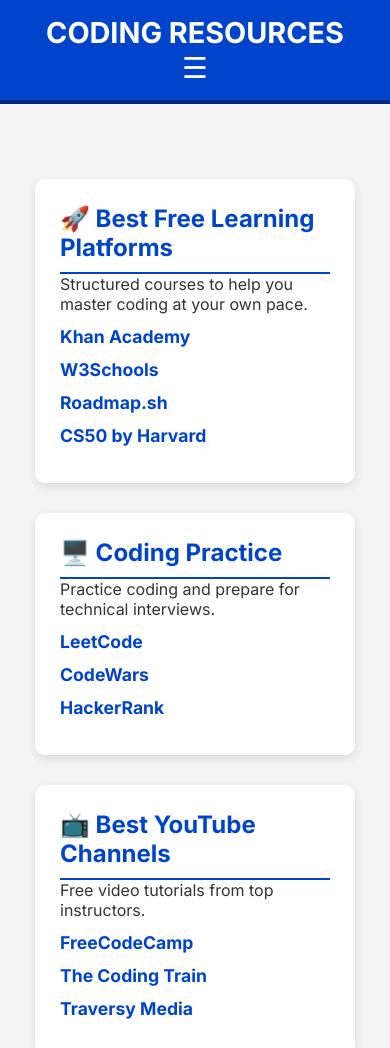
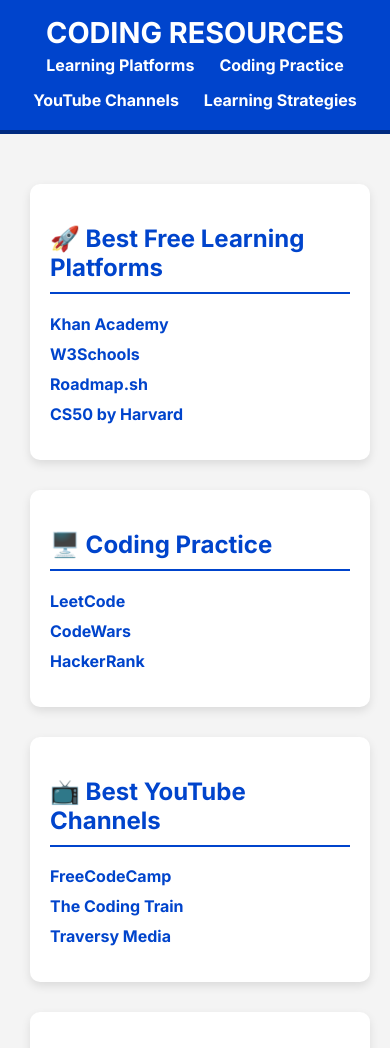
Before and after one commit to Vign3shposhala/CR1, a plain HTML site: page index.html in a window 390 px wide. Shown: the top 1048 px of the page. Drawn offline with Linux system fonts and the light colour scheme.

Commit message:
index.html

```diff
--- a/index.html
+++ b/index.html
@@ -7,19 +7,13 @@
     <link href="https://fonts.googleapis.com/css2?family=Inter:wght@400;700&display=swap" rel="stylesheet">
     <script src="https://kit.fontawesome.com/a076d05399.js" crossorigin="anonymous"></script>
     <style>
-        * {
+        body {
+            font-family: 'Inter', sans-serif;
             margin: 0;
             padding: 0;
-            box-sizing: border-box;
-        }
-
-        body {
-            font-family: 'Inter', sans-serif;
             background: #f4f4f4;
             color: #333;
         }
-
-        /* Header */
         header {
             background: #0044cc;
             color: white;
@@ -27,127 +21,89 @@
             display: flex;
             justify-content: space-between;
             align-items: center;
+            flex-wrap: wrap;
             border-bottom: 4px solid #002a80;
         }
-
         header h1 {
             margin: 0;
             font-size: 1.8em;
         }
-
-        /* Navbar */
         nav {
             display: flex;
-            gap: 20px;
+            flex-wrap: wrap;
+            gap: 10px;
         }
-
         nav a {
             color: white;
             text-decoration: none;
             font-weight: 600;
             transition: color 0.3s;
+            padding: 5px 10px;
         }
-
         nav a:hover {
             color: #ffcc00;
         }
-
-        /* Responsive Navbar */
-        .menu-toggle {
-            display: none;
-            font-size: 1.8em;
-            cursor: pointer;
-        }
-
         .container {
             max-width: 1200px;
-            margin: 40px auto;
-            padding: 20px;
+            margin: 20px auto;
+            padding: 15px;
             display: flex;
             flex-wrap: wrap;
-            justify-content: space-between;
+            justify-content: space-around;
         }
-
-        /* Sections */
         .section {
             background: white;
             border-radius: 10px;
             box-shadow: 0 4px 10px rgba(0, 0, 0, 0.1);
             margin: 15px;
-            padding: 25px;
-            flex: 1 1 calc(45% - 30px);
+            padding: 20px;
+            flex: 1 1 45%;
             min-width: 300px;
             transition: transform 0.3s;
         }
-
         .section:hover {
             transform: scale(1.02);
         }
-
         .section h2 {
             color: #0044cc;
             border-bottom: 2px solid #0044cc;
             padding-bottom: 10px;
         }
-
         ul {
             list-style: none;
             padding: 0;
         }
-
         ul li {
-            margin: 12px 0;
-            font-size: 1.1em;
+            margin: 10px 0;
+            font-size: 1em;
         }
-
         a {
             text-decoration: none;
             color: #0044cc;
             font-weight: bold;
             transition: 0.3s;
         }
-
         a:hover {
             color: #002a80;
         }
-
-        /* Footer */
         footer {
-            margin-top: 50px;
-            padding: 20px;
+            margin-top: 40px;
+            padding: 15px;
             background: #0044cc;
             text-align: center;
             font-weight: bold;
             color: white;
         }
 
-        /* 📱 Mobile Responsive */
         @media (max-width: 768px) {
             header {
                 flex-direction: column;
                 text-align: center;
             }
-
-            .menu-toggle {
-                display: block;
+            nav {
+                justify-content: center;
+                gap: 5px;
             }
-
-            nav {
-                display: none;
-                flex-direction: column;
-                align-items: center;
-                margin-top: 10px;
-            }
-
-            nav a {
-                margin: 5px 0;
-            }
-
-            .container {
-                flex-direction: column;
-                align-items: center;
-            }
-
             .section {
                 flex: 1 1 100%;
             }
@@ -157,19 +113,16 @@
 <body>
     <header>
         <h1>CODING RESOURCES</h1>
-        <span class="menu-toggle" onclick="toggleMenu()">☰</span>
-        <nav id="nav-menu">
+        <nav>
             <a href="#learning-platforms">Learning Platforms</a>
             <a href="#coding-practice">Coding Practice</a>
             <a href="#youtube-channels">YouTube Channels</a>
             <a href="#learning-strategies">Learning Strategies</a>
         </nav>
     </header>
-
     <div class="container">
         <div class="section" id="learning-platforms">
             <h2>🚀 Best Free Learning Platforms</h2>
-            <p>Structured courses to help you master coding at your own pace.</p>
             <ul>
                 <li><a href="https://www.khanacademy.org/" target="_blank">Khan Academy</a></li>
                 <li><a href="https://www.w3schools.com/" target="_blank">W3Schools</a></li>
@@ -177,30 +130,24 @@
                 <li><a href="https://cs50.harvard.edu/" target="_blank">CS50 by Harvard</a></li>
             </ul>
         </div>
-
         <div class="section" id="coding-practice">
             <h2>🖥️ Coding Practice</h2>
-            <p>Practice coding and prepare for technical interviews.</p>
             <ul>
                 <li><a href="https://leetcode.com/" target="_blank">LeetCode</a></li>
                 <li><a href="https://www.codewars.com/" target="_blank">CodeWars</a></li>
                 <li><a href="https://www.hackerrank.com/" target="_blank">HackerRank</a></li>
             </ul>
         </div>
-
         <div class="section" id="youtube-channels">
             <h2>📺 Best YouTube Channels</h2>
-            <p>Free video tutorials from top instructors.</p>
             <ul>
                 <li><a href="https://www.youtube.com/c/Freecodecamp" target="_blank">FreeCodeCamp</a></li>
                 <li><a href="https://www.youtube.com/c/TheCodingTrain" target="_blank">The Coding Train</a></li>
                 <li><a href="https://www.youtube.com/c/TraversyMedia" target="_blank">Traversy Media</a></li>
             </ul>
         </div>
-
         <div class="section" id="learning-strategies">
             <h2>📚 Learning Strategies</h2>
-            <p>Effective techniques to enhance your learning process.</p>
             <ul>
                 <li>Use active recall and spaced repetition.</li>
                 <li>Work on projects to reinforce knowledge.</li>
@@ -208,20 +155,8 @@
             </ul>
         </div>
     </div>
-
     <footer>
         <p>&copy; 2025 Master Coding. All rights reserved.</p>
     </footer>
-
-    <script>
-        function toggleMenu() {
-            var menu = document.getElementById("nav-menu");
-            if (menu.style.display === "flex") {
-                menu.style.display = "none";
-            } else {
-                menu.style.display = "flex";
-            }
-        }
-    </script>
 </body>
 </html>
```
